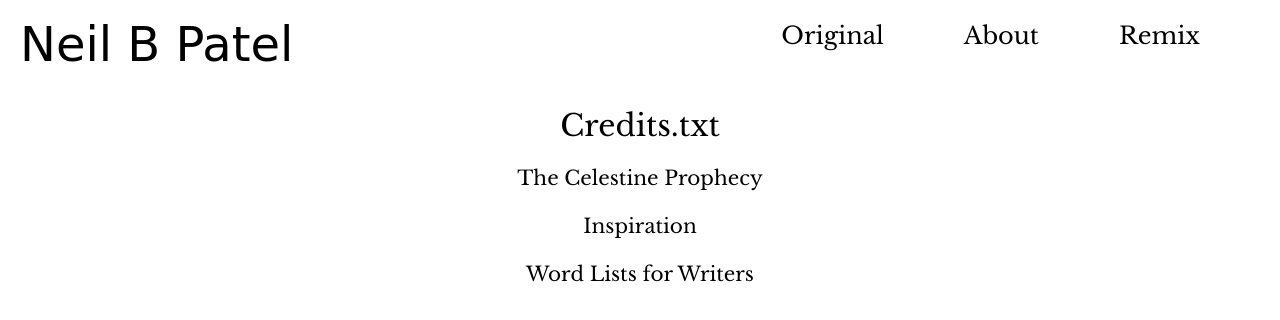
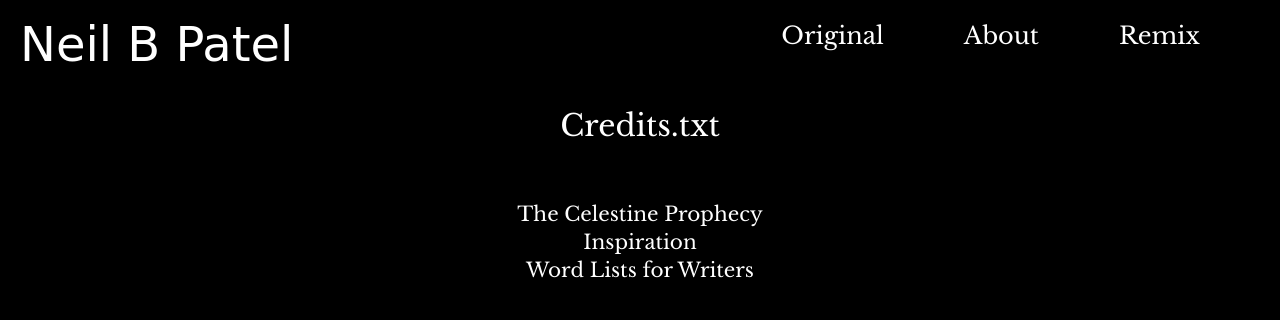
Before and after one commit to neil-b-patel/ashen-wordbooks, a plain HTML site: page credits.html in a window 1280 px wide. Drawn offline with nearby package versions, Linux system fonts and the light colour scheme; a web font is replaced by a local one.

Commit message:
css changes

```diff
--- a/credits.html
+++ b/credits.html
@@ -10,7 +10,7 @@
     <link rel="stylesheet" href="./style/output.css">
     <title>Credits</title>
 </head>
-<body class="font-serif">
+<body class="bg-black font-serif text-white">
     <div class="flex justify-between">
         <h1 class="text-5xl font-barcode ml-5 mt-5">
             <a href="/">Neil B Patel</a>
@@ -29,22 +29,28 @@
         </div>
     </div>
 
-    <h2 class="text-3xl text-bold flex justify-center mt-10 mb-5">
+    <h2 class="text-3xl text-bold flex justify-center mt-10 mb-14">
         Credits.txt
     </h2>
 
     <div class="flex flex-col items-center">
-        <a class="text-xl mb-5" href="https://en.wikipedia.org/wiki/The_Celestine_Prophecy">
+        <div>
+            <a class="text-xl mb-8" href="https://en.wikipedia.org/wiki/The_Celestine_Prophecy">
                 The Celestine Prophecy
             </a>
+        </div>
 
-        <a class="text-xl mb-5" href="https://www.forevergwenbrooks.com/">
+        <div>
+            <a class="text-xl mb-8" href="https://www.forevergwenbrooks.com/">
                 Inspiration
             </a>
+        </div>
 
-        <a class="text-xl mb-5" href="http://www.ashley-bovan.co.uk/words/partsofspeech.html">
+        <div>
+            <a class="text-xl mb-8" href="http://www.ashley-bovan.co.uk/words/partsofspeech.html">
                 Word Lists for Writers
             </a>
         </div>
+    </div>
 </body>
 </html>
```
Also changed, not shown: about.html (+5 -3 lines), index.html (+2 -2 lines), original.html (+2 -2 lines), style/output.css. Lines whose indentation alone changed are shown as unchanged.
